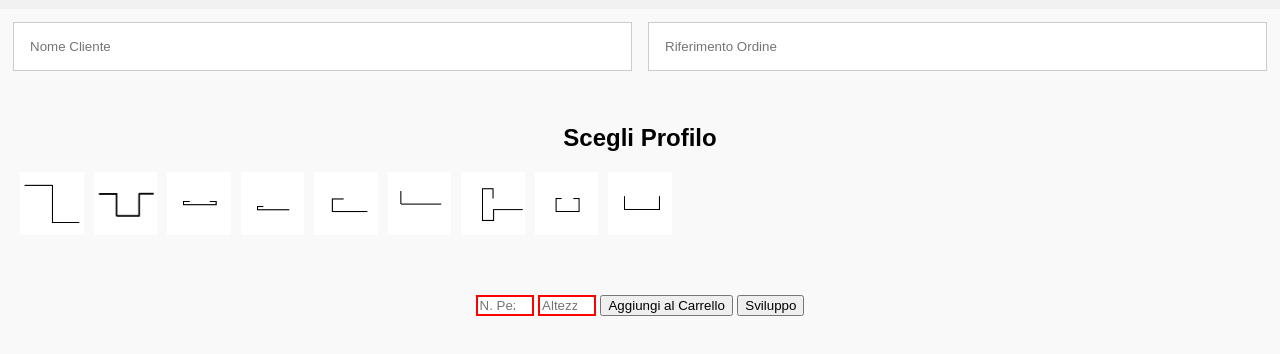
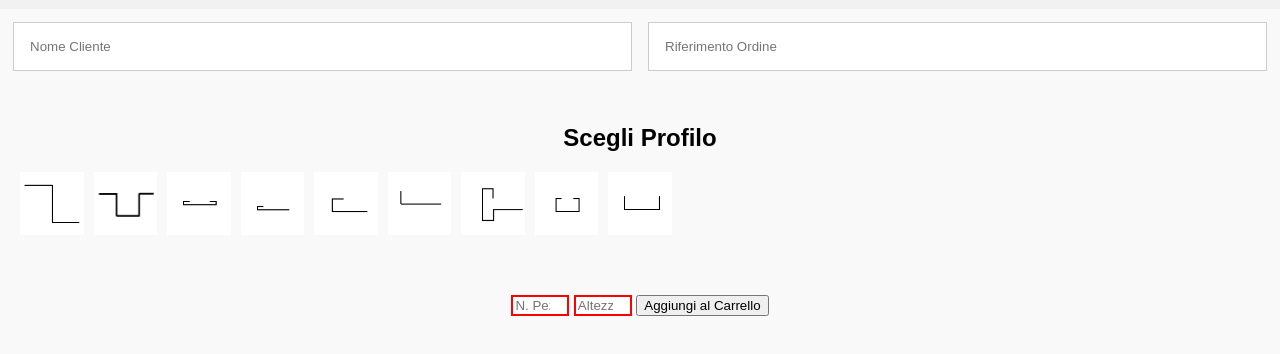
Before and after one commit to Dmonaco90/Dmonaco90.github.io, a plain HTML site: page index.html in a window 1280 px wide. Both pictures are taken after a click on the button "Aggiungi al Carrello". Shown: the part 68-422 px from the top of the page. Drawn offline with nearby package versions, Linux system fonts and the light colour scheme.

Commit message:
Obbligatorietà migliorata

```diff
--- a/index.html
+++ b/index.html
@@ -193,7 +193,7 @@
             <input type="number" id="numPezzi" style="width: 50px;" placeholder="N. Pezzi">
             <input type="number" id="altezza" style="width: 50px;" placeholder="Altezza">
             <button id="btnAggiungiCarrello">Aggiungi al Carrello</button>
-            <button id="btnSviluppo">Sviluppo</button>
+           <!--  <button id="btnSviluppo">Sviluppo</button> -->
         </div>
     </div>
 </div>
@@ -375,22 +375,26 @@
 
             var dropdown1 = document.getElementById('spessore');
             var dropdown2 = document.getElementById('materiale');
+            var dropdown3 = document.getElementById('tipologia');
+            var dropdown4 = document.getElementById('colore');
             var numPezzi = document.getElementById('numPezzi');
             var altezza = document.getElementById('altezza');
 
-            [dropdown1, dropdown2, numPezzi, altezza].forEach(function(campo) {
-                if (!campo.value) {
-                    console.log("Campo vuoto trovato:", campo.id); // Aggiungi questo per il debugging
+            [dropdown1, dropdown2, dropdown3, dropdown4, numPezzi, altezza].forEach(function(campo) {
+                // Controlla se la dropdown è abilitata e se il valore è vuoto
+                if (!campo.disabled && !campo.value) {
+                    console.log("Campo vuoto trovato:", campo.id);
                     campo.classList.add('campoMancante');
                     errori.push(campo.getAttribute('id'));
                 }
             });
-            if (!dropdown1.value) {
-                dropdown1.parentNode.classList.add('campoMancante'); // Applica lo stile al genitore della casella di selezione
-            }
-            if (!dropdown2.value) {
-                dropdown2.parentNode.classList.add('campoMancante'); // Applica lo stile al genitore della casella di selezione
-            }
+
+            // Aggiungi la logica per applicare lo stile al genitore della casella di selezione
+            [dropdown1, dropdown2, dropdown3, dropdown4].forEach(function(dropdown) {
+                if (!dropdown.disabled && !dropdown.value) {
+                    dropdown.parentNode.classList.add('campoMancante');
+                }
+            });
 
 
             // Controlla e marca le input delle misurazioni se sono vuote
```
